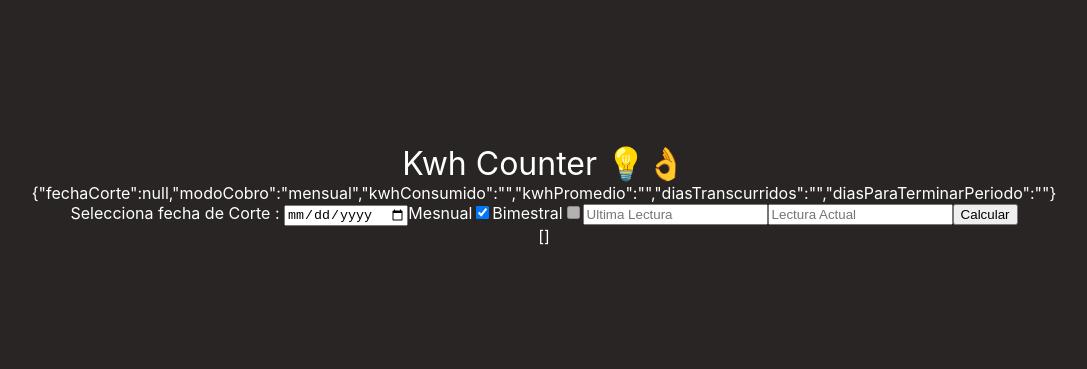
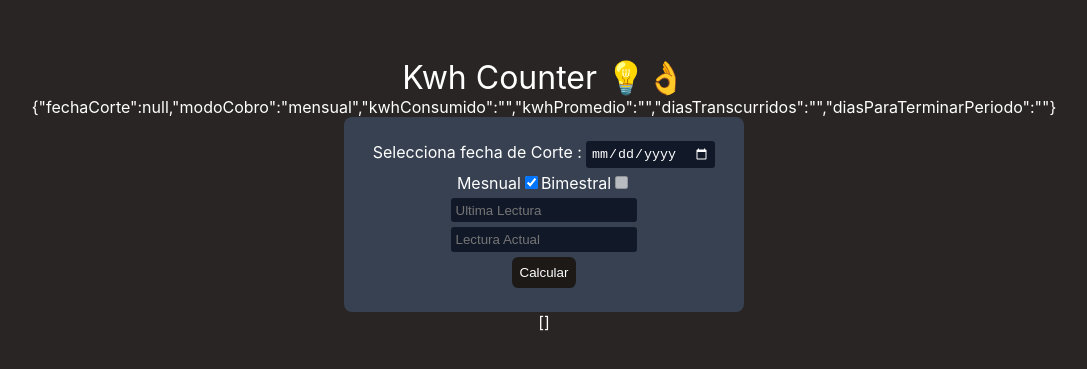
Before and after one commit to sergiosp8/kwh-counter, a React (Vite) app: page / in a window 1280 px wide. Shown: the part 205-574 px from the top of the page, without its empty margins (96-1183 px from the left). Built offline with nearby package versions, Linux system fonts and the light colour scheme.

Commit message:
agregando estilos a los componentes

```diff
--- a/src/components/kwhcounter/CheckBoxKwhCounter.tsx
+++ b/src/components/kwhcounter/CheckBoxKwhCounter.tsx
@@ -42,7 +42,7 @@ function CheckBoxKwhCounter({ setModoCobro, defaultModoCobro }: checkBoxProps) {
   }, [])
 
   return (
-    <>
+    <div>
       <label>
         Mesnual
         <input
@@ -63,7 +63,7 @@ function CheckBoxKwhCounter({ setModoCobro, defaultModoCobro }: checkBoxProps) {
           disabled={isBimestralActivo}
         />
       </label>
-    </>
+    </div>
   )
 }
 export default CheckBoxKwhCounter
--- a/src/components/kwhcounter/FormKwhCounter.tsx
+++ b/src/components/kwhcounter/FormKwhCounter.tsx
@@ -9,6 +9,42 @@ import {
   KwmConusidos,
   kwhPromedioDiario
 } from '../../utilidades'
+import styled from 'styled-components'
+
+const Input = styled.input`
+  color: white;
+  padding: 0.3rem;
+  border: none;
+  border-radius: 0.2rem;
+  background-color: rgb(209 213 219);
+  background-color: rgb(17 24 39);
+  color-scheme: dark;
+`
+
+const ContainerForm = styled.div`
+  display: flex;
+  flex-direction: column;
+  justify-content: center;
+  align-items: center;
+  width: 400px;
+  padding: 1.5rem;
+  border-radius: 0.5rem;
+  background-color: rgb(55 65 81);
+  gap: 0.3rem;
+`
+
+const ButtonDark = styled.button`
+  color: white;
+  padding: 0.3rem;
+  background-color: rgb(28 25 23);
+  border: none;
+  padding: 0.5rem;
+  border-radius: 0.4rem;
+
+  &:hover {
+    background-color: rgb(17 24 39);
+  }
+`
 
 export default function FormKwhCounter({
   actualizarKwhCounterEntidad
@@ -73,24 +109,28 @@ export default function FormKwhCounter({
   return (
     <>
       <form onSubmit={handleSubmitCalcular}>
+        <ContainerForm>
+          <div>
             <label htmlFor="fechacorte">Selecciona fecha de Corte : </label>
             <InputDateKhwCounter setFechaCorte={setFechaCorte} />
+          </div>
           <CheckBoxKwhCounter setModoCobro={setModoCobro} defaultModoCobro={modoCobro} />
-        <input
+          <Input
             onChange={handleChangeInputText}
             type="number"
             name="kwhcorte"
             value={kwhCorte}
             placeholder="Ultima Lectura"
           />
-        <input
+          <Input
             onChange={handleChangeInputText}
             type="number"
             name="kwhactual"
             value={kwhActual}
             placeholder="Lectura Actual"
           />
-        <button>Calcular</button>
+          <ButtonDark>Calcular</ButtonDark>
+        </ContainerForm>
       </form>
       {JSON.stringify(mensageError)}
     </>
--- a/src/components/kwhcounter/InputDateKhwCounter.tsx
+++ b/src/components/kwhcounter/InputDateKhwCounter.tsx
@@ -1,6 +1,17 @@
 import dayjs from 'dayjs'
 import React from 'react'
 import { fechaMayorQueHoy, obtenerFecha } from '../../utilidades'
+import styled from 'styled-components'
+
+const InputDate = styled.input`
+  color: white;
+  padding: 0.3rem;
+  border: none;
+  border-radius: 0.2rem;
+  background-color: rgb(209 213 219);
+  background-color: rgb(17 24 39);
+  color-scheme: dark;
+`
 
 export default function InputDateKhwCounter({ setFechaCorte }: { setFechaCorte: (fecha: dayjs.Dayjs | null) => void }) {
   const handleChangeInputDate = (event: React.ChangeEvent<HTMLInputElement>) => {
@@ -10,7 +21,7 @@ export default function InputDateKhwCounter({ setFechaCorte }: { setFechaCorte:
 
   return (
     <>
-      <input onChange={handleChangeInputDate} type="date" name="fechacorte" />
+      <InputDate onChange={handleChangeInputDate} type="date" name="fechacorte" />
     </>
   )
 }
```
Lines whose indentation alone changed are shown as unchanged.
